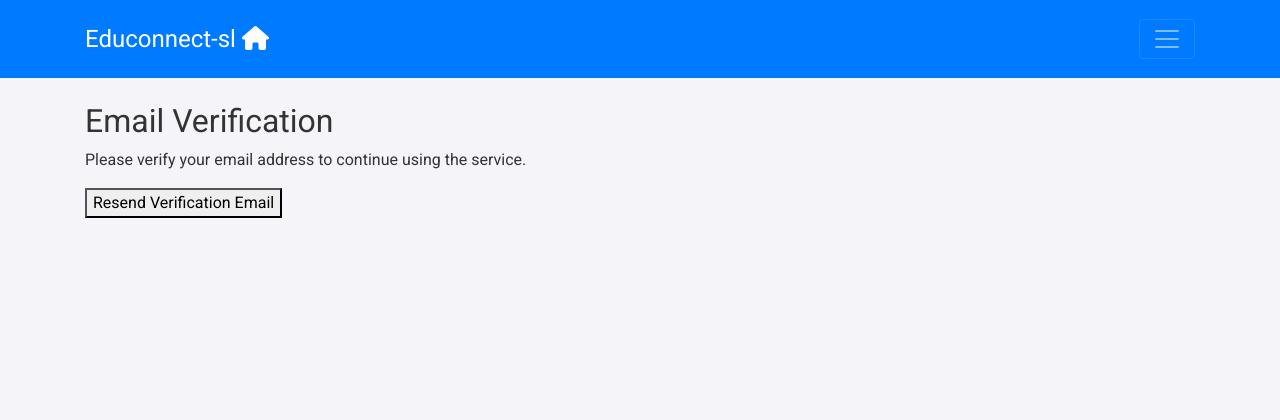
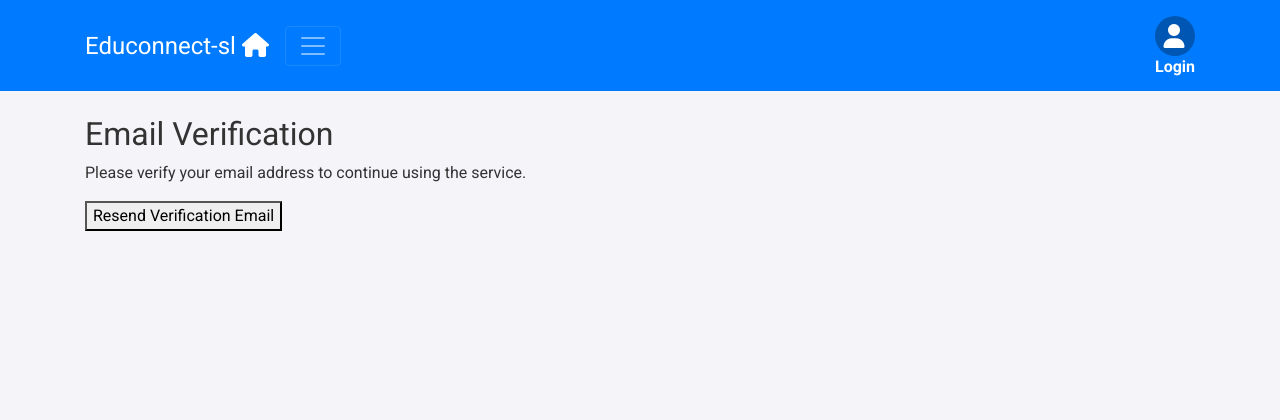
Before and after one commit to Samuel-Senesie/ci-pp4-educonnect-sl, a Django app: template accounts/templates/email.html in a window 1280 px wide. Shown: the top 420 px of the page. Run offline with Django 3.2, Linux system fonts and the light colour scheme; the template is opened without the code that fills it, so the values that code supplies are empty; some libraries are stand-ins or nearby versions.

Commit message:
Add profile picture icon and profile profile popup

```diff
--- a/educonnect/settings.py
+++ b/educonnect/settings.py
@@ -24,6 +24,7 @@ TEMPLATES_DIR = os.path.join(BASE_DIR, 'templates')
 
 #LOGIN_REDIRECT_URL = '/'
 LOGIN_URL = 'accounts:login'
+LOGOUT_REDIRECT_URL = 'home'
 
 
 # Quick-start development settings - unsuitable for production
@@ -34,7 +35,7 @@ SECRET_KEY = 'django-insecure-r29qq0su=^+szhj*^q!^%!iyf#@*ys=(3)o&vp+n=2z95ck#9d
 SECRET_KEY = os.environ.get("SECRET_KEY", 'fallback-defuault-if-not-set')
 
 # SECURITY WARNING: don't run with debug turned on in production!
-DEBUG = True
+DEBUG = False
 
 ALLOWED_HOSTS = ['8000-samuelsenes-cipp4educon-9oc5lbky0f0.ws.codeinstitute-ide.net','.herokuapp.com']
 
--- a/static/css/style.css
+++ b/static/css/style.css
@@ -34,6 +34,157 @@ body {
 .navbar-toggler {
     border-color: #ffffff;
 }
+/* Profile Icone and Dropdown */
+.profile-icon, .navbar-brand img {
+    width: 30px;
+    height: 30px;
+    border-radius: 50% !important;
+    object-fit: cover;
+    border: 2px solid #fff;
+}
+.profile-dropdown {
+    min-width: 200px;
+    padding: 15px;
+    border-radius: 8px;
+    box-shadow: 0 4px 8px rgba(0, 0, 0, 0.15);
+    text-align: center;
+}
+
+.profile-dropdown .profile-image {
+    width: 80px;
+    height: 80px;
+    border-radius: 50% !important;
+    object-fit: cover;
+    margin-bottom: 10px;
+    border: 52px solid red;
+}
+
+.profile-dropdown p {
+    margin: 0;
+    font-size: 1rem;
+    font-weight: bold;
+    color: #333;
+    font-family: 'Roboto', sans-serif;
+}
+
+.profile-dropdown small {
+    display: block;
+    color: #666;
+    margin-bottom: 10px;
+}
+
+.profile-dropdown .dropdown-divider {
+    margin: 20px 0;
+}
+
+.profile-dropdown .dropdown-item {
+    font-size: 0.9rem;
+    padding: 8px 10px;
+    border-radius: 4px;
+    width: 100%;
+    margin-top: 5px;
+    text-align: center;
+    color: #333;
+    transition: background-color 0.2s;
+}
+
+.profile-dropdown .dropdown-item.btn {
+    width: 100%;
+    color: #333;
+    transform: background-color 0.2s;
+}
+
+.profile-dropdown .dropdown-item.view-profile,
+.profile-dropdown .dropdown-item.logout {
+    background-color: #007bff;
+    color: white;
+}
+
+.profile-dropdown .dropdown-item.view-profile:hover,
+.profile-dropdown .dropdown-item.logout:hover {
+    background-color: #0056b3;
+}
+
+
+.profile-dropdown .dropdown-item:hover {
+    background-color: #f1f1f1;
+}
+
+.profile-dropdown .dropdown-item.btn-danger {
+    background-color: #dc3545;
+}
+
+.profile-dropdown .dropdown-item.btn-danger:hover {
+    background-color: #c82333;
+}
+
+#profileDropdown::after {
+    display: none;
+}
+
+/* Style for the login button */
+.nav-login-btn {
+    color: #ffffff !important;
+    background-color: #007bff;
+    padding: 0;
+    border-radius: 4px;
+    font-weight: bold;
+    display: flex;
+    flex-direction: column;
+    align-items: center;
+    text-align: center;
+    text-decoration: none;
+    margin: 0;
+}
+
+.icon-circle {
+    width: 40px;
+    height: 40px;
+    background-color: #0056b3;
+    border-radius: 50%;
+    display: flex;
+    align-items: center;
+    justify-content: center;
+    overflow: hidden;
+    margin-bottom: 3px;
+    box-sizing: border-box;
+}
+
+.icon-circle i {
+    color: #ffffff;
+    font-size: 1.2rem;
+    line-height: 1;
+    align-items: center;
+}
+
+.nav-login-btn span {
+    font-size: 0.8rem;
+    color: #ffffff !important;
+    line-height: 1;
+}
+
+.nav-login-btn i {
+    margin-right: 2px;
+    font-size: 1.5rem;
+}
+
+.nav-login-btn span {
+    font-size: 1rem;
+}
+
+.nav-login-btn:hover .icon-circle{
+    background-color: #0a2e53;
+    color: #ffffff !important;
+    text-decoration: none;
+}
+
+.navbar-nav .nav-link {
+    display: flex;
+    align-items: center;
+    padding-top: 0;
+    padding-bottom: 0;
+}
+
 
 /* Home page */
 .home-container {
--- a/templates/base.html
+++ b/templates/base.html
@@ -51,6 +51,38 @@
                 aria-controls="navbarNav" aria-expanded="false" aria-label="Toggle navigation">
                 <span class="navbar-toggler-icon"></span>
             </button>
+
+            <!-- Right-alligned profile icon-->
+            {% if user.is_authenticated %}
+            <div class="dropdown ml-auto">
+                <a class="nav-link p-0 dropdown-toggle p-0" href="#" id="profileDropdown" role="button" data-toggle="dropdown" aria-haspopup="true" aria-expanded="false">
+                    {% if user.userprofile.profile_image %}
+                        <img src="{{ user.userprofile.profile_image.url }}" class="profile-icon rounded-circle" alt="Profile Image" width="30" height="30">
+                    {% else %}
+                        <img src="{% static 'images/default_profile.png' %}" class="profile-icon rounded-circle" width="40" height="40">
+                    {% endif %}
+                </a>
+                <div class="dropdown-menu dropdown-menu-right profile-dropdown" aria-labelledby="profileDropdown">
+                    <img src="{% if user.userprofile.profile_image %}{{ user.userprofile.profile_image.url }}{% else %}{% static 'images/default_profile.png' %}{% endif %}" class="rounded-circle mb-2"  width="80" height="80">
+                    <p class="mb-0">{{ user.first_name }}{{ user.last_name }}</p>
+                    <small>{{ user.email_or_phone }}</small>
+                    <div class="dropdown-divider"></div>
+                    <a class="dropdown-item btn view-profile" href="{% url 'accounts:profile' %}">View Profile</a>
+                    <a class="dropdown-item btn logout" href="{% url 'accounts:logout' %}">Logout</a>
+                    <a class="dropdown-item btn btn-danger text-white" href="{% url 'accounts:delete_profile' %}">Delete Profile</a>
+                    <a class="dropdown-item btn btn-danger text-white" href="{% url 'accounts:delete_account' %}">Delet Account</a>
+                </div>
+            </div>
+        {% else %}
+            <!-- Login Burron for Non-Authenicated User -->
+            <a class="nav-link nav-login-btn ml-auto" href="{% url 'accounts:login' %}">
+                <div class="icon-circle">
+                    <i class="fa-solid fa-user"></i>
+                </div>
+                <span>Login</span>
+            </a>
+        {% endif %}
+
             <div class="collapse navbar-collapse" id="navbarNav">
                 <ul class="navbar-nav ml-auto">
                     <li class="nav-item">
@@ -63,12 +95,6 @@
                             <i class="fa fa-user-plus"></i>Signup
                         </a>
                     </li>
-                    <!-- <li class="nav-item">
-                        <a class="nav-link" href="{% url 'contact' %}">Contact</a>
-                    </li> -->
-                    <!-- <li class="nav-item"></li>
-                        <a class="nav-link" href="{% url 'accounts:login' %}">Login</a>
-                    </li> -->
                 </ul>
             </div>
         </div>
```
Also changed, not shown: accounts/urls.py (+6 -1 lines), accounts/views.py (+14 -153 lines).
